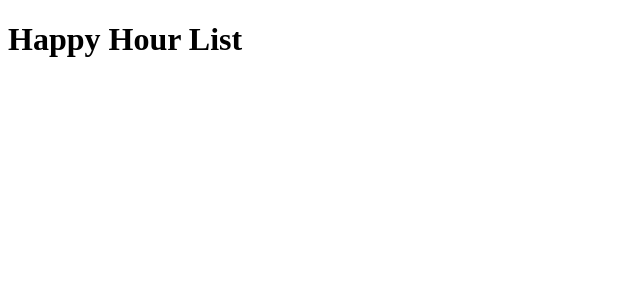
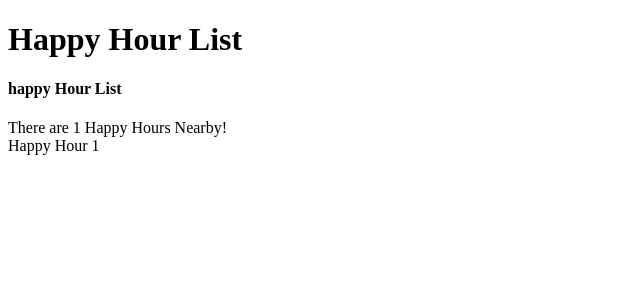
Before and after one commit to happy-hour-app/happy-hour-app, a React app: page / in a window 1280 px wide. Shown: the top 300 px of the page, without its empty margins (0-640 px from the left). Built offline with nearby package versions, Linux system fonts and the light colour scheme; the HTML template or start-up script is replaced by a standard one.

Commit message:
import happyHourEntry correct place

```diff
--- a/react-client/src/components/happyHourList.jsx
+++ b/react-client/src/components/happyHourList.jsx
@@ -1,11 +1,11 @@
 import React from 'react';
-import happyHourEntry from './happyHourEntry';
+import HappyHourEntry from './happyHourEntry.jsx';
 
 const happyHourList = (props) => (
     <div>
-        <h4> happyHourList </h4>
+        <h4> happy Hour List </h4>
         There are {props.items.length} Happy Hours Nearby!
-    {props.items.map(item => <happyHourEntry item={item} />)}
+    {props.items.map(item => <HappyHourEntry item={item} />)}
     </div>
 )
 
--- a/react-client/src/index.jsx
+++ b/react-client/src/index.jsx
@@ -1,7 +1,7 @@
 import React from 'react';
 import ReactDOM from 'react-dom';
 import $ from 'jquery';
-import happyHourList from './components/happyHourList.jsx';
+import HappyHourList from './components/happyHourList.jsx';
 
 console.log('IT WORKED');
 
@@ -9,7 +9,7 @@ class App extends React.Component {
     constructor(props) {
         super(props);
         this.state = {
-            items: []
+            items: [{description: 'Happy Hour 1'}]
         }
     }
 
@@ -32,7 +32,7 @@ class App extends React.Component {
     render() {
         return (<div>
             <h1>Happy Hour List</h1>
-            <happyHourList items={this.state.items} />
+            <HappyHourList items={this.state.items} />
         </div>)
     }
 }
```
Also changed, not shown: 2 other files (tests, documents, lock files or other folders).
